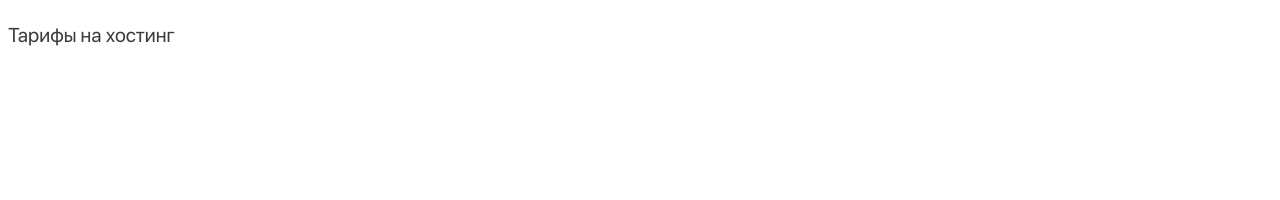
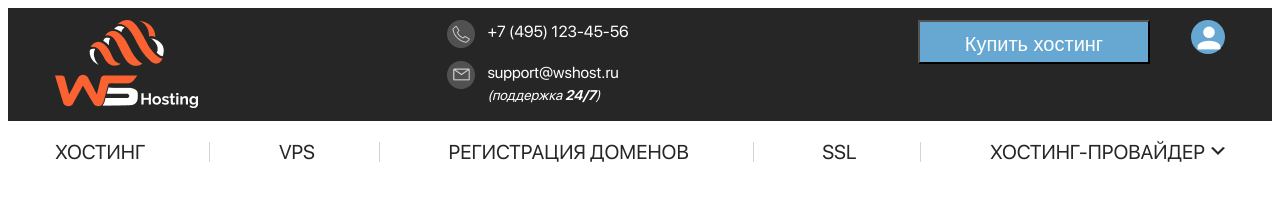
Before and after one commit to Kotwade/hosting, a website: page source/index.html in a window 1280 px wide. Drawn offline with nearby package versions, Linux system fonts and the light colour scheme; files that its build step writes are made by us from their sources.

Commit message:
Добавляет хедер

```diff
--- a/source/index.html
+++ b/source/index.html
@@ -8,6 +8,30 @@
   <link rel="stylesheet" href="css/style.min.css">
 </head>
 <body class="page-body">
-  <p>Тарифы на хостинг</p>
+  <header class="page-header">
+    <div class="page-header__wrapper">
+      <div class="page-header__top">
+        <img src="./img/logo.png" width="143" height="88">
+        <div class="page-header__contacts">
+          <a href="#" class="page-header__contacts--tel">+7 (495) 123-45-56</a>
+          <a href="#" class="page-header__contacts--mail">support@wshost.ru</a>
+          <i>(поддержка <b>24/7</b>)</i>
+        </div>
+        <div class="page-header__account">
+          <button class="page-header__account--button" type="button">Купить хостинг</button>
+          <div class="page-header__account--icon"></div>
+        </div>
+      </div>
+    </div>
+    <nav class="page-nav">
+      <ul class="page-nav__list">
+        <li class="page-nav__item">ХОСТИНГ</li>
+        <li class="page-nav__item">VPS</li>
+        <li class="page-nav__item">РЕГИСТРАЦИЯ ДОМЕНОВ</li>
+        <li class="page-nav__item">SSL</li>
+        <li class="page-nav__item">ХОСТИНГ-ПРОВАЙДЕР</li>
+      </ul>
+    </nav>
+  </header>
 </body>
 </html>
--- /dev/null
+++ b/source/sass/blocks/page-header.scss
@@ -0,0 +1,139 @@
+.page-header__wrapper {
+  background-color: $text;
+  padding-top: 12px;
+  padding-bottom: 12px;
+}
+
+.page-header__top {
+  margin: 0 auto;
+  width: 1170px;
+  display: flex;
+  justify-content: space-between;
+}
+
+.page-header__contacts {
+  display: flex;
+  flex-direction: column;
+}
+
+.page-header__contacts a {
+  color: $white;
+  font-size: 16px;
+  line-height: 24px;
+  text-decoration: none;
+  position: relative;
+}
+
+.page-header__contacts i {
+  font-size: 14px;
+  line-height: 21px;
+  color: $white;
+}
+
+.page-header__contacts--tel {
+  margin-bottom: 17px;
+}
+
+.page-header__contacts--tel::before {
+  content: "";
+  position: absolute;
+  width: 28px;
+  height: 28px;
+  left: -40px;
+  top: 0;
+  background-image: url("../img/phone_icon.png");
+}
+
+.page-header__contacts--mail::before {
+  content: "";
+  position: absolute;
+  width: 28px;
+  height: 28px;
+  left: -40px;
+  top: 0;
+  background-image: url("../img/mail-icon.png");
+}
+
+.page-header__account {
+  display: flex;
+  width: 307px;
+  justify-content: space-between;
+}
+
+.page-header__account--button {
+  color: $white;
+  background-color: $blue;
+  padding: 7px 42px;
+  font-size: 20px;
+  line-height: 30px;
+  display: block;
+  height: 44px;
+  width: 232px;
+}
+
+.page-header__account--icon {
+  width: 34px;
+  height: 34px;
+  background-color: $blue;
+  border-radius: 50%;
+  position: relative;
+}
+
+.page-header__account--icon::before {
+  content: "";
+  position: absolute;
+  width: 34px;
+  height: 34px;
+  left: 0;
+  top: 0;
+  background-image: url("../img/account-icon.png");
+  background-repeat: no-repeat;
+}
+
+.page-nav__list {
+  display: flex;
+  width: 1170px;
+  margin: 0 auto;
+  list-style: none;
+  justify-content: space-between;
+  padding: 0;
+  padding-top: 16px;
+}
+
+.page-nav__item {
+  font-size: 20px;
+  line-height: 30px;
+  color: $text;
+  text-transform: uppercase;
+  padding: 0;
+  position: relative;
+}
+
+.page-nav__item::after {
+  content: "";
+  position: absolute;
+  width: 1px;
+  height: 20px;
+  right: -65px;
+  top: 5px;
+  background-color: rgba($text, 0.2)
+}
+
+.page-nav__item:last-child::after {
+  display: none;
+}
+
+.page-nav__item:last-child {
+  padding-right: 20px;
+}
+
+.page-nav__item:last-child::before {
+  content: "";
+  position: absolute;
+  width: 14px;
+  height: 8px;
+  right: 0;
+  top: 10px;
+  background-image: url("../img/arrow-down.png");
+  background-repeat: no-repeat;
+}
--- a/source/sass/style.scss
+++ b/source/sass/style.scss
@@ -1,3 +1,4 @@
 @import "./global/fonts.scss";
 @import "./global/variables.scss";
 @import "./blocks/page.scss";
+@import "./blocks/page-header.scss";
```
Also changed, not shown: build/css/style.min.css, build/img/account-icon.png (added), build/img/arrow-down.png (added), build/img/logo.png (added), build/img/mail-icon.png (added), build/img/phone_icon.png (added), build/index.html, source/img/account-icon.png (added), source/img/arrow-down.png (added), source/img/logo.png (added), source/img/mail-icon.png (added), source/img/phone_icon.png (added), 1 other file.
